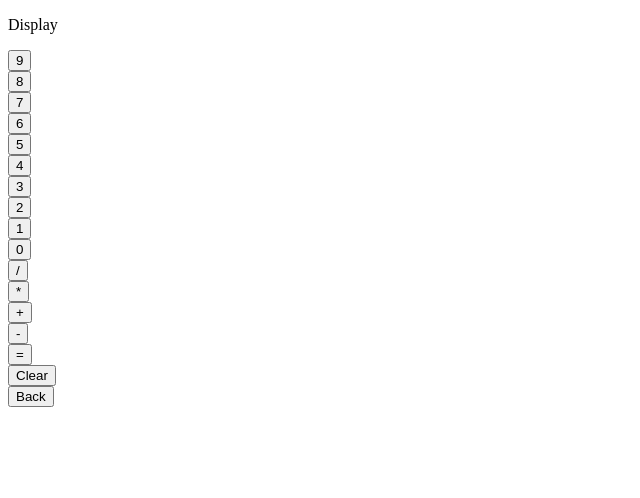
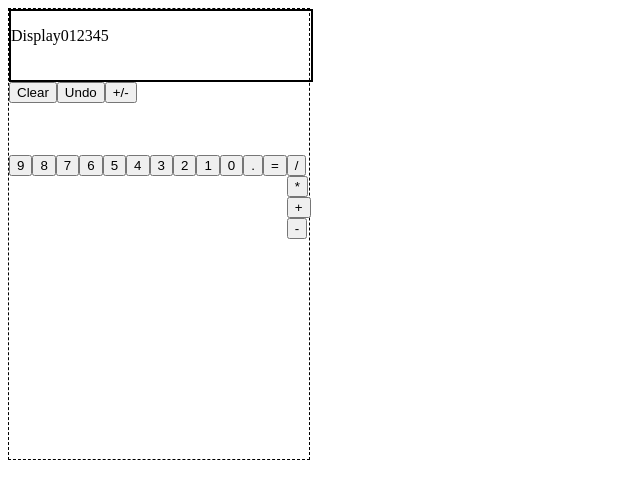
Before and after one commit to looking2bbetter/calculator, a plain HTML site: page index.html in a window 1280 px wide. Shown: the whole page, without its empty margins (0-640 px from the left). Drawn offline with Linux system fonts and the light colour scheme.

Commit message:
added some basic styling. Also added a new decimal button and positive/negative button.

```diff
--- a/index.html
+++ b/index.html
@@ -7,7 +7,12 @@
 
         <div id='container'>
             <div class="display">
-                <p>Display</p>
+                <p>Display012345</p>
+            </div>
+            <div class="extra">
+                <div><button>Clear</button></div>
+                <div><button>Undo</button></div>
+                <div><button>+/-</button></div>
             </div>
             <div class="digits">
                 <div><button>9</button></div>
@@ -20,17 +25,14 @@
                 <div><button>2</button></div>
                 <div><button>1</button></div>
                 <div><button>0</button></div>
+                <div><button>.</button></div>
+                <div><button>=</button></div>
             </div>
             <div class="operators">
                 <div><button>/</button></div>
                 <div><button>*</button></div>
                 <div><button>+</button></div>
                 <div><button>-</button></div>
-                <div><button>=</button></div>
-            </div>
-            <div class="extra">
-                <div><button>Clear</button></div>
-                <div><button>Back</button></div>
             </div>
         </div>
 
--- a/style.css
+++ b/style.css
@@ -0,0 +1,23 @@
+#container {
+    border: 1px black dashed;
+    display: grid;
+    grid-template: repeat(6, 1fr) / repeat(4, 1fr);
+    /* grid-template-columns: 20% 20% 20% 20%;
+    grid-template-rows: 16% 16% 16% 16% 16% 16%; */
+    /* grid-template: 20% 20% 20% 20% / 1fr 1fr 1fr 1fr 1fr 1fr; */
+    width: 300px;
+    height: 450px;
+}
+
+.display {
+    border: 2px black solid;
+    grid-column: span 4;
+}
+.extra {
+    grid-column: span 4;
+    display: flex;
+}
+.digits {
+    display: flex;
+
+}
```
